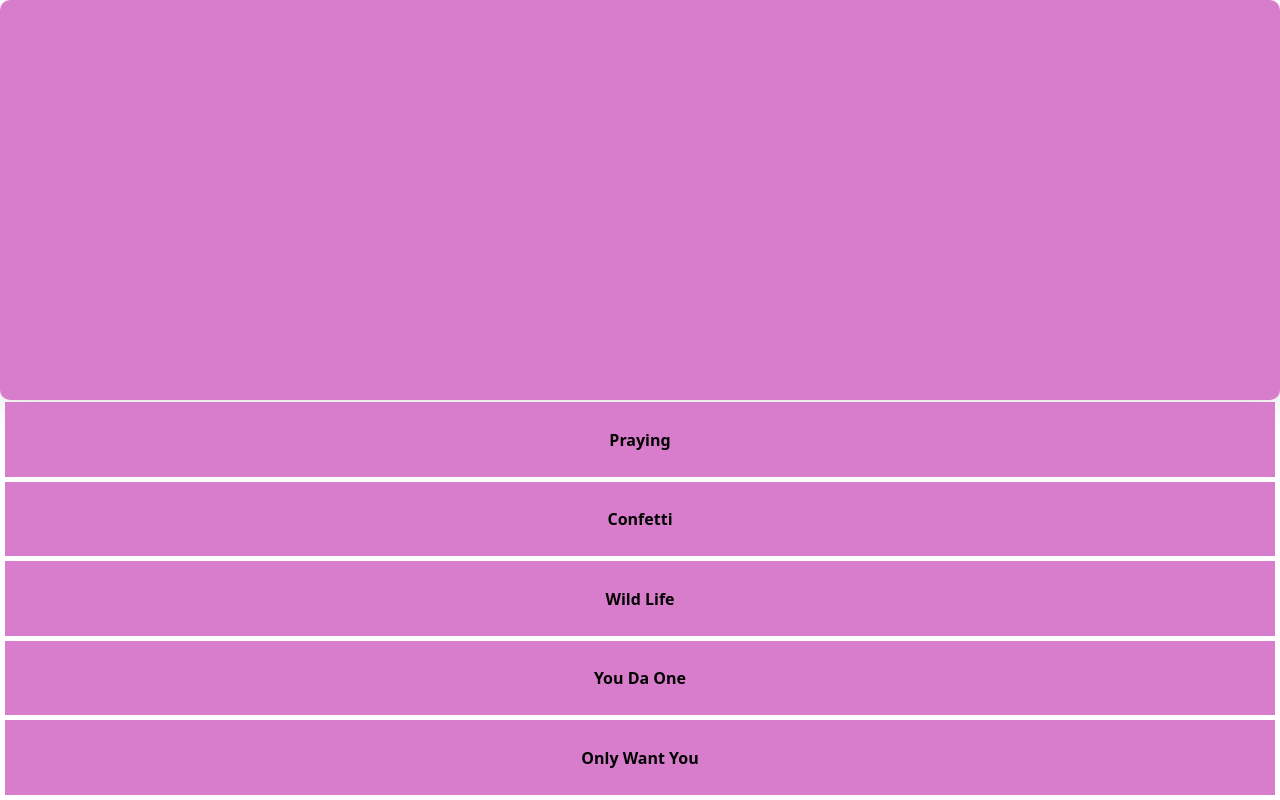
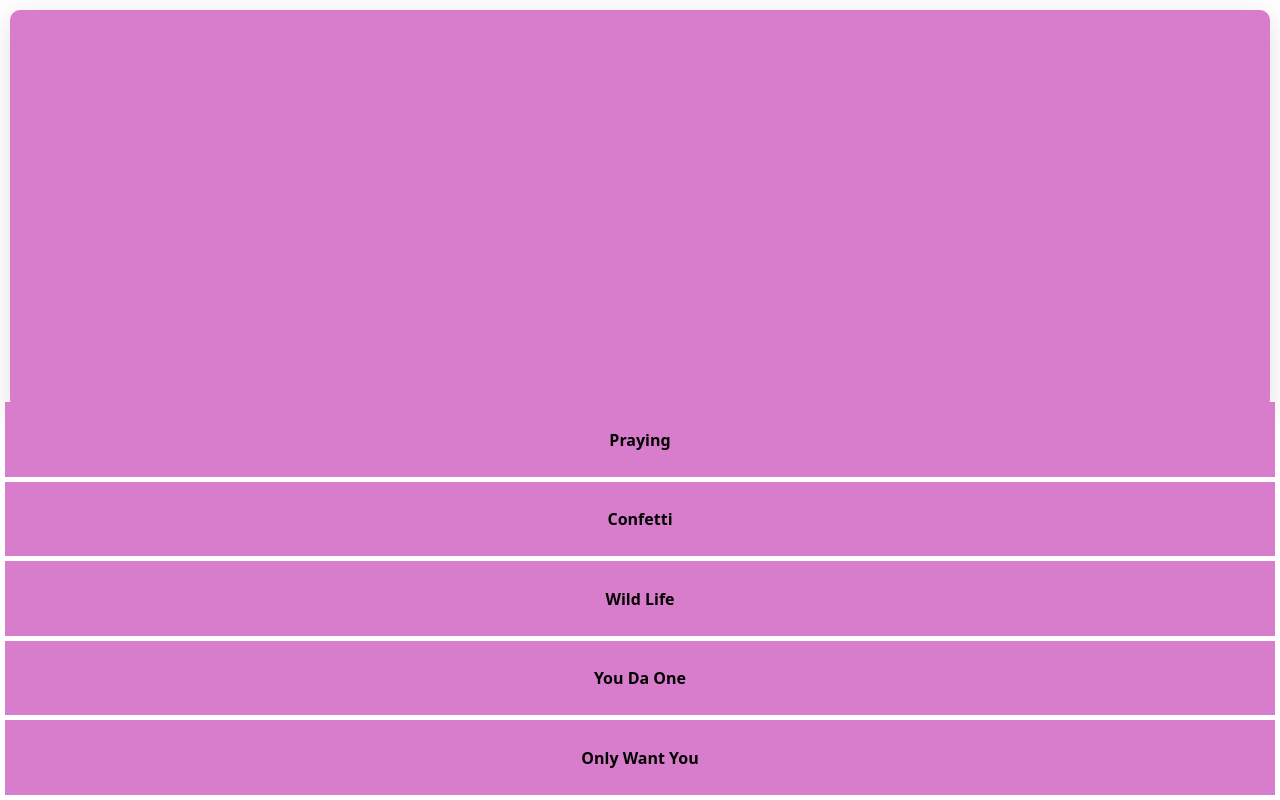
Before and after one commit to Tane4ka170/react-music-player, a React (Create React App) app: page / in a window 1280 px wide. Built offline with nearby package versions, Linux system fonts and the light colour scheme; a web font is replaced by a local one.

Commit message:
Wrapped Player component in container element

```diff
--- a/src/App.js
+++ b/src/App.js
@@ -9,7 +9,8 @@ function App() {
 
   return (
     <>
-      <Player />
+    <div className='player-main'>
+      <Player /></div>
       <div className="app-main">
         {songs.map((song, index) => (
           <AudioFiles key={index} song={song} />
```
